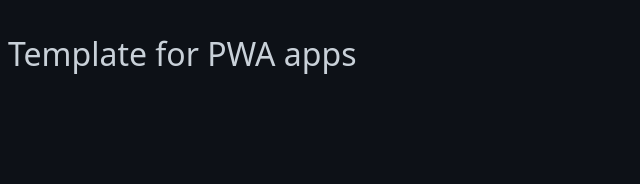
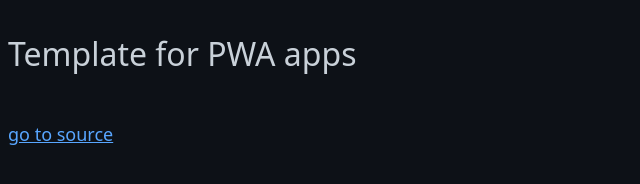
Before and after one commit to pawan-regoti/pwa-template, a browser extension: page index.html in a window 1280 px wide. Shown: the whole page, without its empty margins (0-640 px from the left). Drawn offline with Linux system fonts and the light colour scheme.

Commit message:
added source link

```diff
--- a/css/style.css
+++ b/css/style.css
@@ -7,3 +7,8 @@
     font-size: xx-large;
     font-family: system-ui, -apple-system, BlinkMacSystemFont, "Segoe UI", Roboto, Helvetica, Arial, sans-serif, "Apple Color Emoji", "Segoe UI Emoji", "Segoe UI Symbol";
 }
+
+p a {
+    color: #58a6ff;
+    font-size: large;
+}
--- a/index.html
+++ b/index.html
@@ -18,6 +18,7 @@
 
     <body>
         <p> Template for PWA apps </p>
+        <p><a href="https://github.com/pawan-regoti/pwa-template" target="_blank"> go to source </a></p>
     </body>
 
 </html>
```
